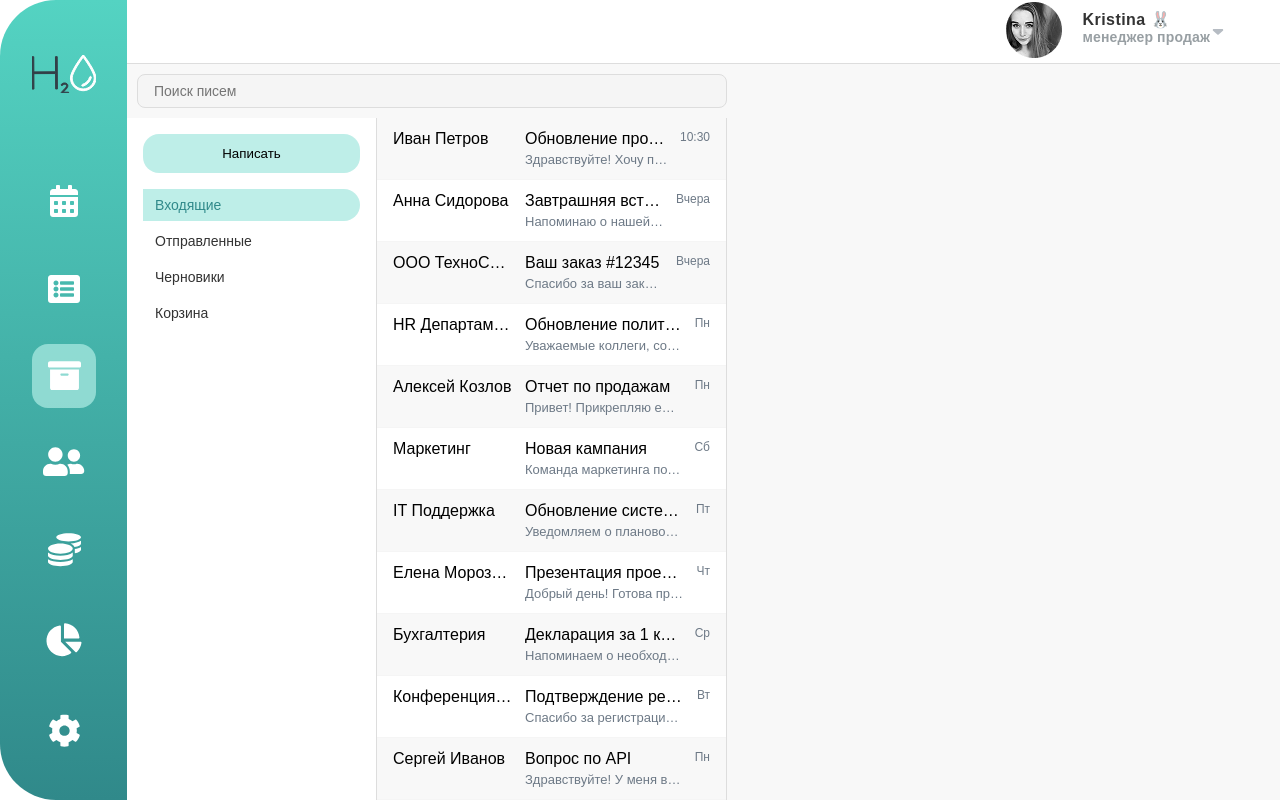
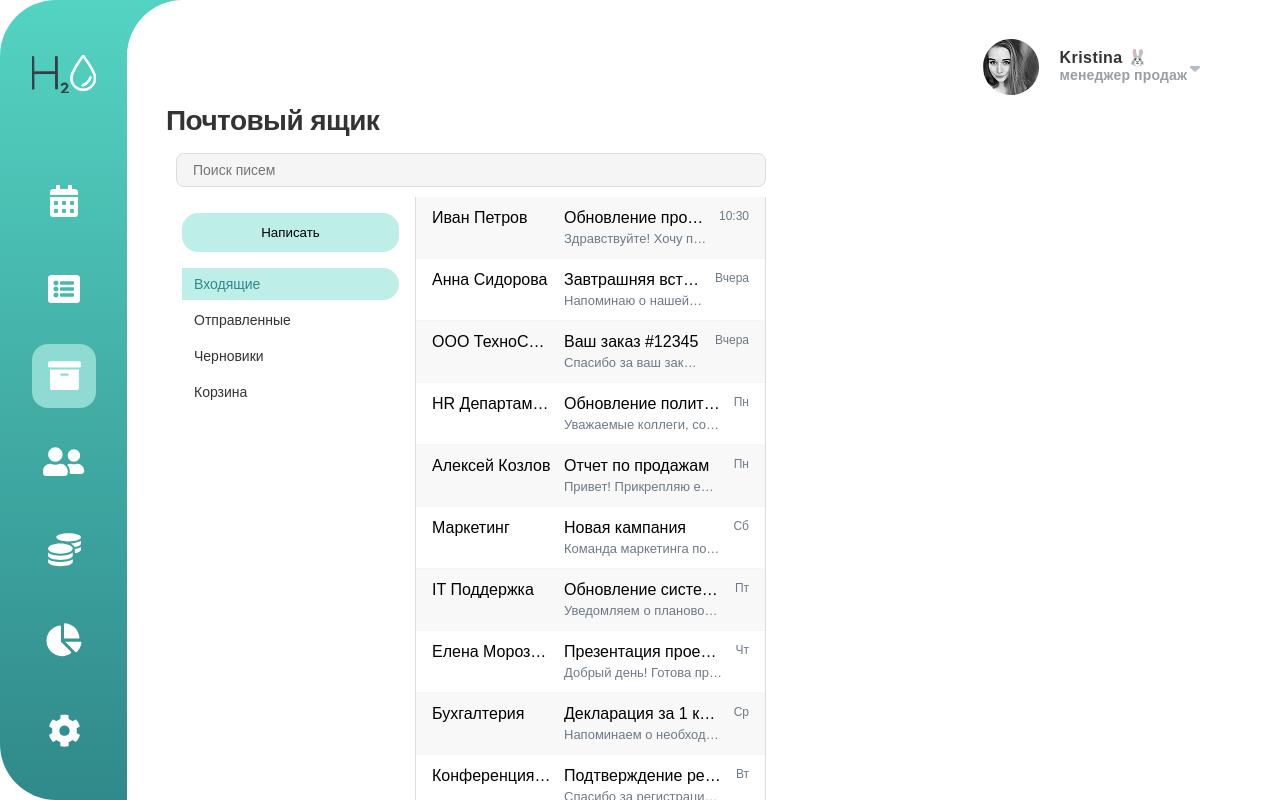
Before and after one commit to Sigizmund2012/h2o-test, a React (Vite) app: page /mailbox in a window 1280 px wide. Shown: the top 800 px of the page. Built offline with nearby package versions, Linux system fonts and the light colour scheme.

Commit message:
Rewrite css rules

```diff
--- a/src/App.scss
+++ b/src/App.scss
@@ -1,3 +1,5 @@
+@use "./_variables" as *;
+
 .app-container {
   display: grid;
   min-height: 100vh;
@@ -7,3 +9,14 @@
   gap: 0px;
   grid-template-areas: "sidebar main";
 }
+
+.page-heading {
+  color: $color-text-primary;
+  text-align: left;
+  letter-spacing: -0.56px;
+  font-weight: 800;
+  font-style: normal;
+  font-stretch: normal;
+  font-size: 28px;
+  line-height: 1.57;
+}
--- a/src/components/Calendar/Calendar.scss
+++ b/src/components/Calendar/Calendar.scss
@@ -1,16 +1,8 @@
 @use "../../_variables" as *;
 
 .calendar-container {
-  padding: 0 39px;
   height: 100%;
   background-color: $color-white;
-
-  .heading {
-    margin-bottom: 24px;
-    color: $color-text-primary;
-    font-weight: 600;
-    font-size: 24px;
-  }
 
   .calendar-wrapper {
     height: calc(100% - 80px);
--- a/src/components/Calendar/Calendar.tsx
+++ b/src/components/Calendar/Calendar.tsx
@@ -37,7 +37,6 @@ export default function Calendar() {
 
   return (
     <div className="calendar-container">
-      <h1 className="heading">Календарь</h1>
       <div className="calendar-wrapper">
         <BigCalendar
           localizer={localizer}
--- a/src/components/Mailbox/Mailbox.scss
+++ b/src/components/Mailbox/Mailbox.scss
@@ -3,7 +3,6 @@
 .mailbox {
   display: flex;
   flex-direction: column;
-  background-color: $color-background;
 
   &--loading,
   &--error {
@@ -131,7 +130,7 @@
     }
 
     &--selected {
-      background-color: $color-bg-secondary;
+      background-color: $color-active-indicator;
     }
   }
 
--- a/src/components/TaskList/TaskList.scss
+++ b/src/components/TaskList/TaskList.scss
@@ -1,12 +1,6 @@
 @use "../../_variables" as *;
 
 .task-list {
-  margin: 0 39px;
-
-  &__heading {
-    margin-bottom: 20px;
-  }
-
   &__loading,
   &__error {
     display: flex;
--- a/src/components/TaskList/TaskList.tsx
+++ b/src/components/TaskList/TaskList.tsx
@@ -183,8 +183,6 @@ export default function TaskList() {
 
   return (
     <div className="task-list">
-      <h1 className="task-list__heading">Список задач</h1>
-
       <div className="task-list__add-form">
         <input
           type="text"
--- a/src/pages/CalendarPage.scss
+++ b/src/pages/CalendarPage.scss
@@ -1,16 +1,15 @@
 @use "../_variables" as *;
 
 .calendar-page {
-  display: grid;
-  grid-template-rows: 154px 1fr;
+  padding: 39px;
   height: 100vh;
+  border-radius: 56px 0 0 0;
   background-color: $color-white;
-  border-radius: 56px 0 0 0;
 
   &__header {
     display: flex;
+    align-items: center;
     justify-content: flex-end;
-    align-items: center;
   }
 
   &__content {
--- a/src/pages/CalendarPage.tsx
+++ b/src/pages/CalendarPage.tsx
@@ -9,6 +9,7 @@ export default function CalendarPage() {
         <User />
       </div>
       <div className="calendar-page__content">
+        <h1 className="page-heading">Календарь</h1>
         <Calendar />
       </div>
     </div>
--- a/src/pages/MailboxPage.scss
+++ b/src/pages/MailboxPage.scss
@@ -1,23 +1,14 @@
 @use "../_variables" as *;
 
 .mailbox-page {
-  display: flex;
-  flex-direction: column;
+  padding: 39px;
   height: 100vh;
-  background-color: $color-background;
+  border-radius: 56px 0 0 0;
+  background-color: $color-white;
 
   &__header {
     display: flex;
     align-items: center;
     justify-content: flex-end;
-    padding: 8px 16px;
-    height: 64px;
-    border-bottom: 1px solid $color-border;
-    background-color: $color-white;
-  }
-
-  &__mails {
-    flex: 1;
-    margin-right: 16px;
   }
 }
--- a/src/pages/MailboxPage.tsx
+++ b/src/pages/MailboxPage.tsx
@@ -9,6 +9,7 @@ export default function MailboxPage() {
         <User />
       </header>
       <div className="mailbox-page__mails">
+        <h1 className="page-heading">Почтовый ящик</h1>
         <Mailbox />
       </div>
     </div>
--- a/src/pages/TaskListPage.scss
+++ b/src/pages/TaskListPage.scss
@@ -1,11 +1,10 @@
 @use "../_variables" as *;
 
 .task-list-page {
-  display: grid;
-  grid-template-rows: 154px 1fr;
   height: 100vh;
   background-color: $color-white;
   border-radius: 56px 0 0 0;
+  padding: 39px;
 
   &__header {
     display: flex;
--- a/src/pages/TaskListPage.tsx
+++ b/src/pages/TaskListPage.tsx
@@ -9,6 +9,7 @@ export default function TaskListPage() {
         <User />
       </div>
       <div className="task-list-page__content">
+        <h1 className="page-heading">Список задач</h1>
         <TaskList />
       </div>
     </div>
```
